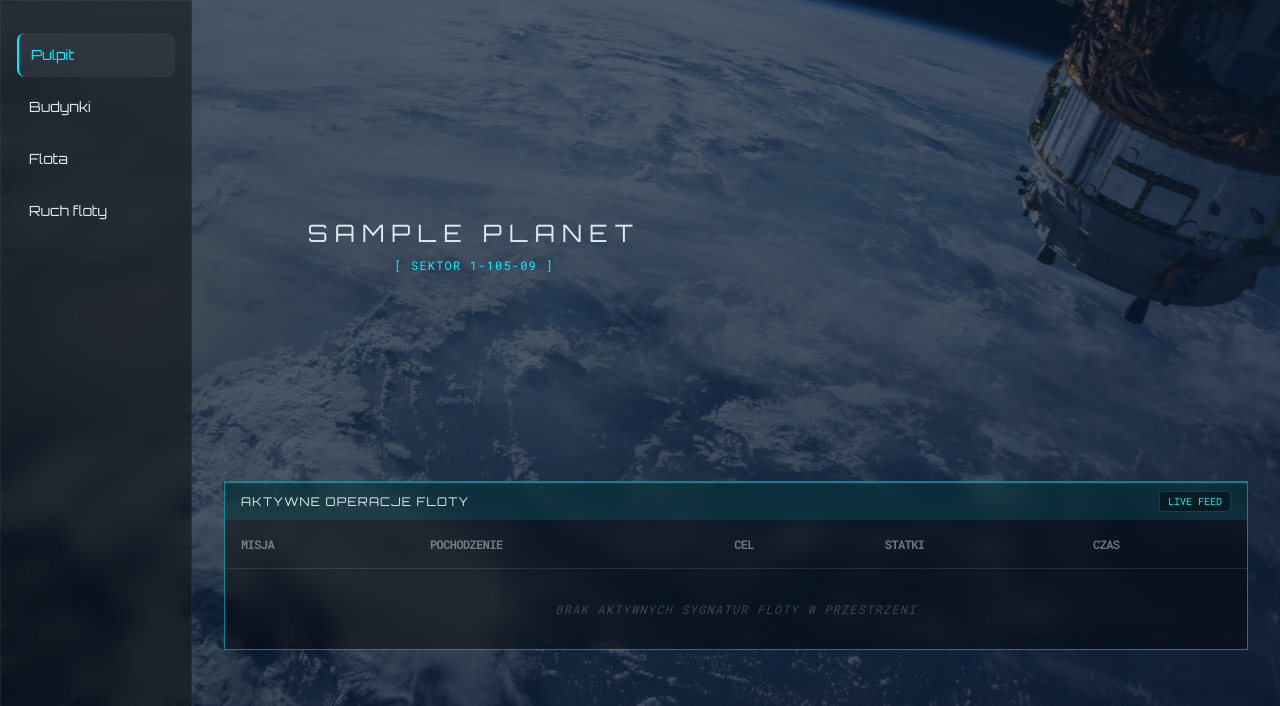
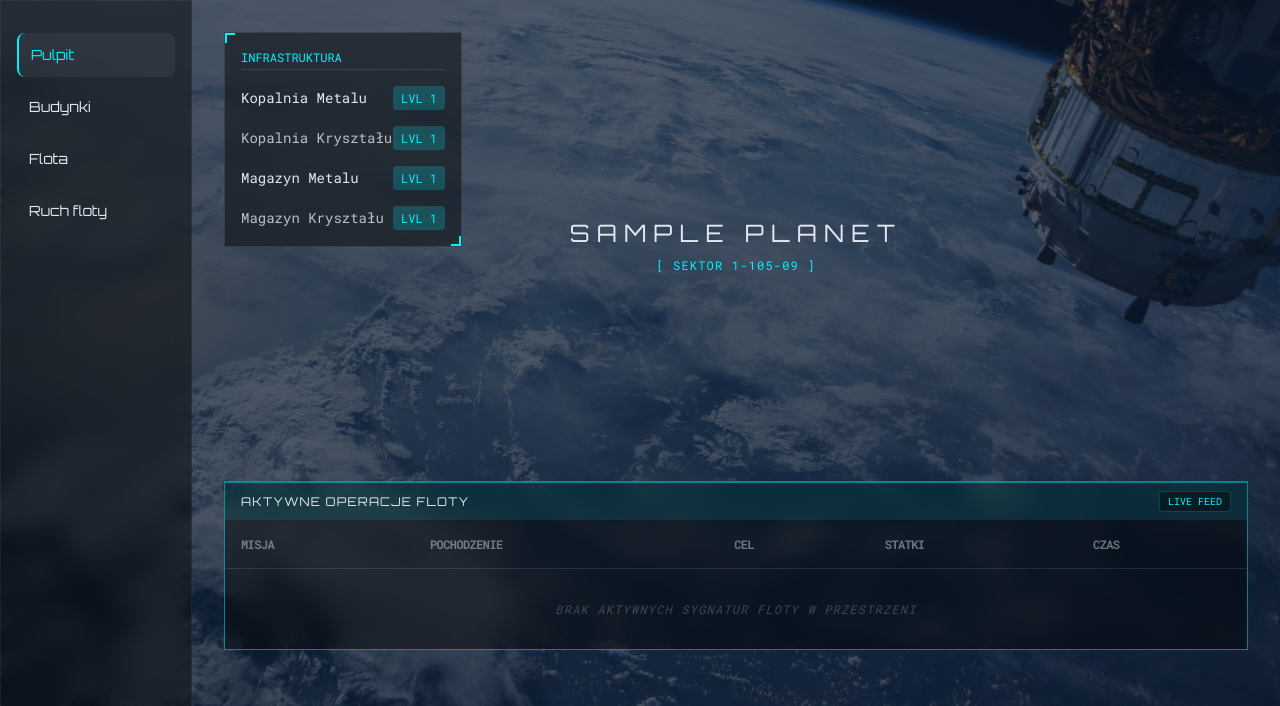
Before and after one commit to Lord-zet/spacehunters, a Django app: page /game/planet/1/ in a window 1280 px wide. Shown: the part 60-766 px from the top of the page. Run offline with Django 5.2, Linux system fonts and the light colour scheme; a user stored in the database is signed in; tables that the repository leaves empty hold one stand-in row (values such as "Sample post"); some libraries are stand-ins or nearby versions.

Commit message:
feat: add buildings widget to dashboard

```diff
--- a/src/apps/game/templates/game/planet_detail.html
+++ b/src/apps/game/templates/game/planet_detail.html
@@ -4,6 +4,32 @@
 
 {% block content %}
 <div class="grid grid-cols-1 lg:grid-cols-12 gap-6 h-full font-mono">
+
+    <!-- LEWY PANEL: INFRASTRUKTURA -->
+    <div class="lg:col-span-3 space-y-6">
+        <div class="glass-panel p-4 hud-border">
+            <h2 class="text-accent-cyan text-xs uppercase mb-4 border-b border-white/10 pb-1">Infrastruktura</h2>
+            <div class="space-y-4">
+                <div class="flex justify-between items-center">
+                    <span class="text-sm">Kopalnia Metalu</span>
+                    <span class="bg-accent-cyan/20 text-accent-cyan px-2 py-1 text-xs rounded">LVL {{ planet.metal_mine_level|default:"0" }}</span>
+                </div>
+                <div class="flex justify-between items-center text-white/70">
+                    <span class="text-sm">Kopalnia Kryształu</span>
+                    <span class="bg-accent-cyan/20 text-accent-cyan px-2 py-1 text-xs rounded">LVL {{ planet.crystal_mine_level|default:"0" }}</span>
+                </div>
+                <div class="flex justify-between items-center">
+                    <span class="text-sm">Magazyn Metalu</span>
+                    <span class="bg-accent-cyan/20 text-accent-cyan px-2 py-1 text-xs rounded">LVL {{ planet.metal_storage_level|default:"0" }}</span>
+                </div>
+                <div class="flex justify-between items-center text-white/70">
+                    <span class="text-sm">Magazyn Kryształu</span>
+                    <span class="bg-accent-cyan/20 text-accent-cyan px-2 py-1 text-xs rounded">LVL {{ planet.crystal_storage_level|default:"0" }}</span>
+                </div>
+            </div>
+        </div>
+
+    </div>
 
     <!-- CENTRALNY OBSZAR: WIZUALIZACJA (OPEN LAYOUT) -->
     <div class="lg:col-span-6 flex flex-col items-center justify-center relative min-h-[400px]">
```
